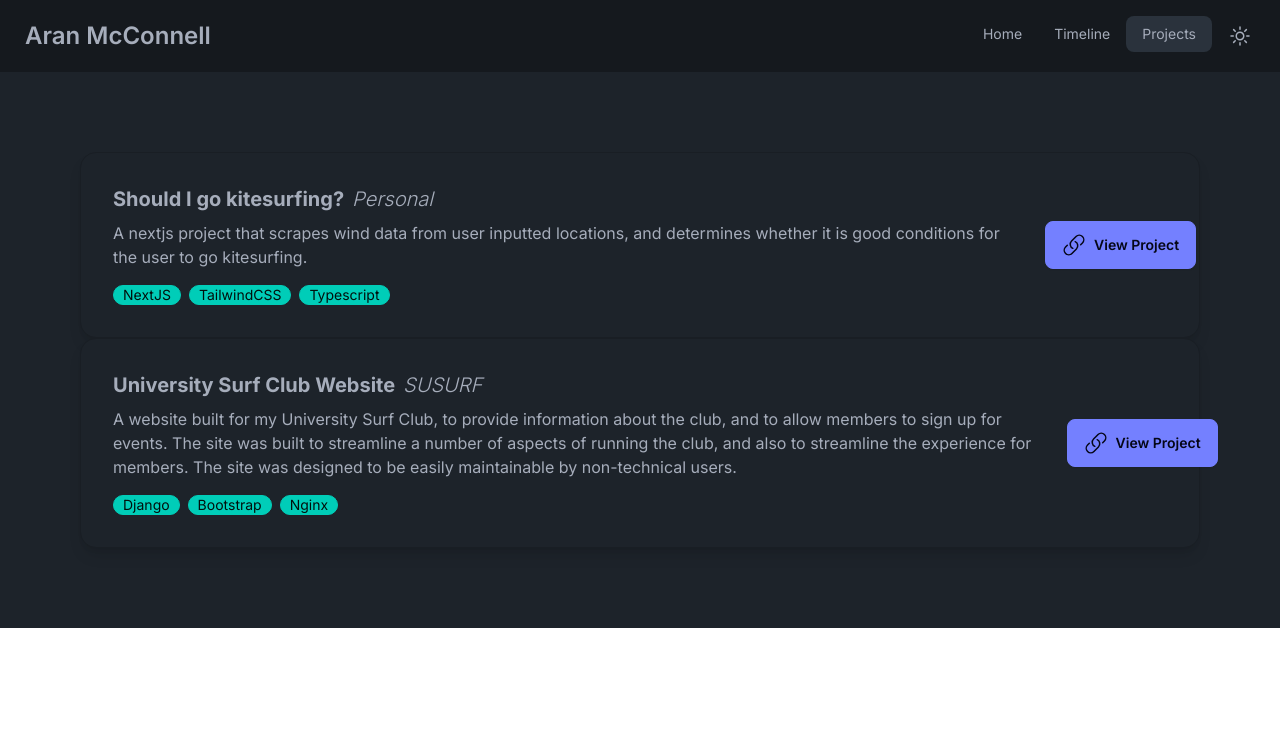
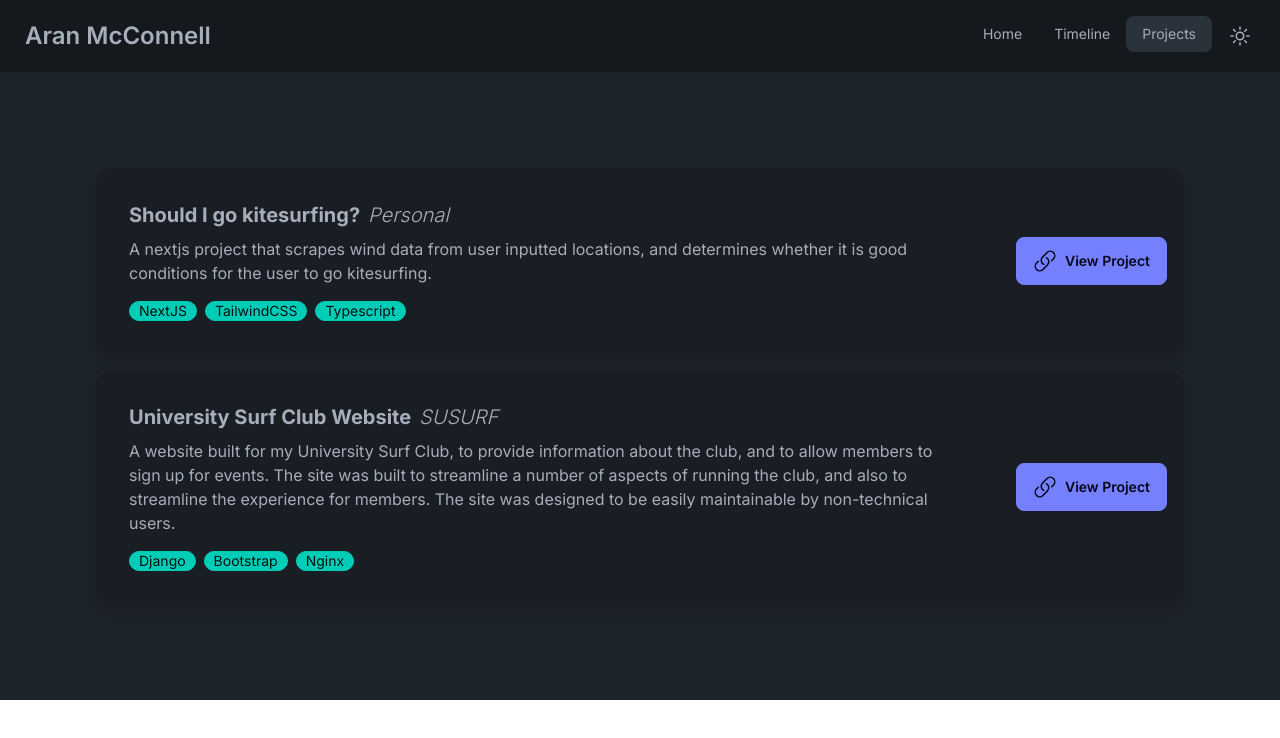
Before and after one commit to Rhetora/personal-site, a Next.js app: page /projects in a window 1280 px wide. Shown: the top 738 px of the page. Built offline with nearby package versions, Linux system fonts and the light colour scheme.

Commit message:
projects styling

```diff
--- a/app/projects/page.tsx
+++ b/app/projects/page.tsx
@@ -22,7 +22,7 @@ const projectItems: ProjectItem[] = [
     org: "SUSURF",
     description:
       "A website built for my University Surf Club, to provide information about the club, and to allow members to sign up for events. The site was built to streamline a number of aspects of running the club, and also to streamline the experience for members. The site was designed to be easily maintainable by non-technical users.",
-    repoUrl: "www.susurf.co.uk",
+    repoUrl: "https://www.susurf.co.uk",
     liveUrl: "test.com",
     technologies: ["Django", "Bootstrap", "Nginx"],
   },
@@ -45,8 +45,8 @@ const ProjectCard = ({
   itemData: ProjectItem;
 }) => {
   return (
-    <div className="card card-bordered shadow-lg hover:shadow-xl transition-shadow duration-300 bg-base-100 flex flex-col md:flex-row">
-      <div className="card-body flex-grow">
+    <div className="card card-bordered m-4 shadow-lg hover:shadow-xl transition-shadow duration-300 bg-base-200 flex flex-col md:flex-row">
+      <div className="card-body flex-grow lg:w-3/4">
         <h2 className="card-title font-bold">
           {itemData.title}
           <div className="italic font-light">{itemData.org}</div>
```
